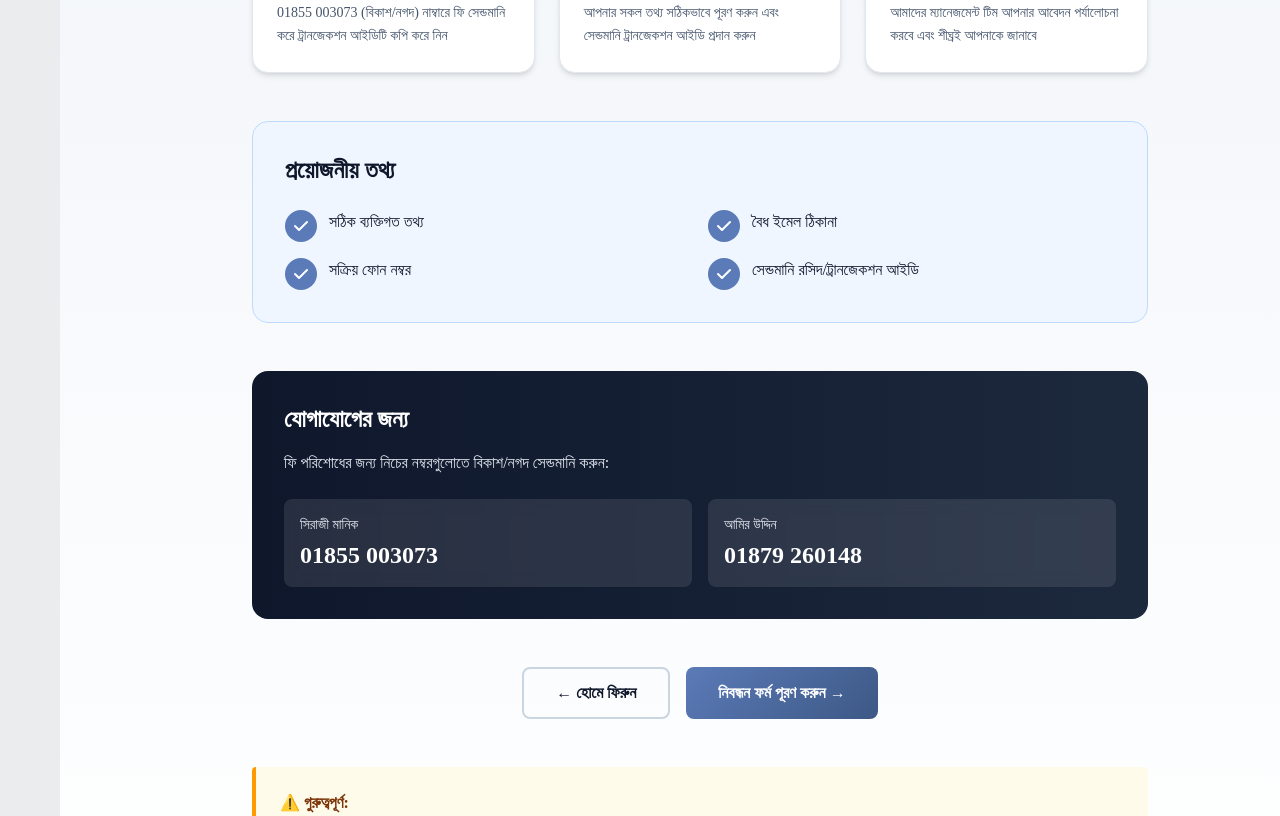
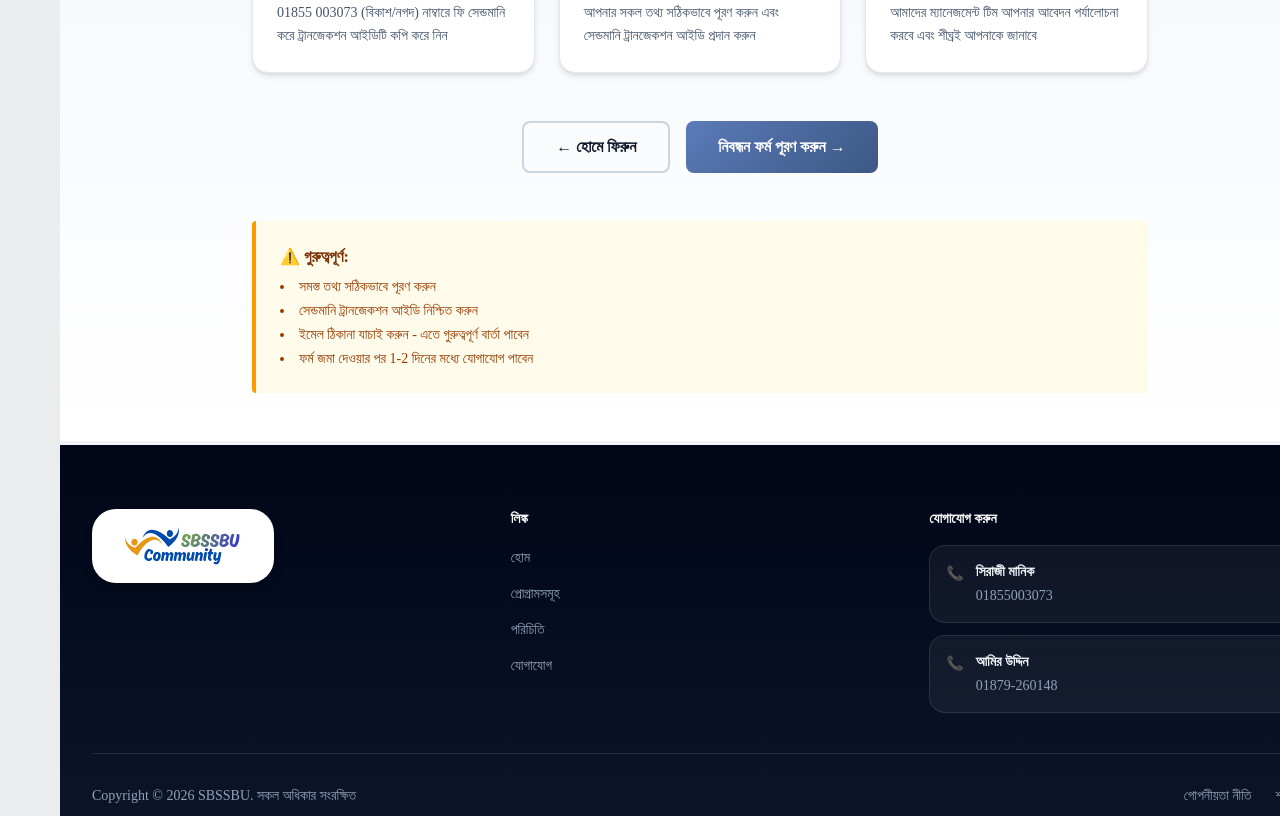
Before and after one commit to atmabdullaham/sbss-bu-frontend, a React (Vite) app: page /registerend in a window 1280 px wide. Shown: the part 440-1256 px from the top of the page. Built offline with nearby package versions, Linux system fonts and the light colour scheme; no server answers; a web font is replaced by a local one.

Commit message:
added time ends related fix

```diff
--- a/src/pages/RegisterEnd.jsx
+++ b/src/pages/RegisterEnd.jsx
@@ -85,144 +85,6 @@ const RegisterEnd = () => {
                   আমাদের ম্যানেজমেন্ট টিম আপনার আবেদন পর্যালোচনা করবে এবং শীঘ্রই
                   আপনাকে জানাবে
                 </p>
-              </div>
-            </div>
-          </div>
-
-          {/* Requirements Section */}
-          <div className="mb-12 bg-blue-50 rounded-2xl p-8 border border-blue-200">
-            <h2 className="text-2xl font-bold text-slate-900 mb-6">
-              প্রয়োজনীয় তথ্য
-            </h2>
-            <div className="grid grid-cols-1 sm:grid-cols-2 gap-4">
-              <div className="flex items-start gap-3">
-                <div className="flex-shrink-0">
-                  <div
-                    className="flex h-8 w-8 items-center justify-center rounded-full"
-                    style={{ backgroundColor: brand.primary }}
-                  >
-                    <svg
-                      className="h-5 w-5 text-white"
-                      fill="currentColor"
-                      viewBox="0 0 20 20"
-                    >
-                      <path
-                        fillRule="evenodd"
-                        d="M16.707 5.293a1 1 0 010 1.414l-8 8a1 1 0 01-1.414 0l-4-4a1 1 0 011.414-1.414L8 12.586l7.293-7.293a1 1 0 011.414 0z"
-                        clipRule="evenodd"
-                      />
-                    </svg>
-                  </div>
-                </div>
-                <div>
-                  <p className="text-slate-900 font-medium">
-                    সঠিক ব্যক্তিগত তথ্য
-                  </p>
-                </div>
-              </div>
-
-              <div className="flex items-start gap-3">
-                <div className="flex-shrink-0">
-                  <div
-                    className="flex h-8 w-8 items-center justify-center rounded-full"
-                    style={{ backgroundColor: brand.primary }}
-                  >
-                    <svg
-                      className="h-5 w-5 text-white"
-                      fill="currentColor"
-                      viewBox="0 0 20 20"
-                    >
-                      <path
-                        fillRule="evenodd"
-                        d="M16.707 5.293a1 1 0 010 1.414l-8 8a1 1 0 01-1.414 0l-4-4a1 1 0 011.414-1.414L8 12.586l7.293-7.293a1 1 0 011.414 0z"
-                        clipRule="evenodd"
-                      />
-                    </svg>
-                  </div>
-                </div>
-                <div>
-                  <p className="text-slate-900 font-medium">বৈধ ইমেল ঠিকানা</p>
-                </div>
-              </div>
-
-              <div className="flex items-start gap-3">
-                <div className="flex-shrink-0">
-                  <div
-                    className="flex h-8 w-8 items-center justify-center rounded-full"
-                    style={{ backgroundColor: brand.primary }}
-                  >
-                    <svg
-                      className="h-5 w-5 text-white"
-                      fill="currentColor"
-                      viewBox="0 0 20 20"
-                    >
-                      <path
-                        fillRule="evenodd"
-                        d="M16.707 5.293a1 1 0 010 1.414l-8 8a1 1 0 01-1.414 0l-4-4a1 1 0 011.414-1.414L8 12.586l7.293-7.293a1 1 0 011.414 0z"
-                        clipRule="evenodd"
-                      />
-                    </svg>
-                  </div>
-                </div>
-                <div>
-                  <p className="text-slate-900 font-medium">
-                    সক্রিয় ফোন নম্বর
-                  </p>
-                </div>
-              </div>
-
-              <div className="flex items-start gap-3">
-                <div className="flex-shrink-0">
-                  <div
-                    className="flex h-8 w-8 items-center justify-center rounded-full"
-                    style={{ backgroundColor: brand.primary }}
-                  >
-                    <svg
-                      className="h-5 w-5 text-white"
-                      fill="currentColor"
-                      viewBox="0 0 20 20"
-                    >
-                      <path
-                        fillRule="evenodd"
-                        d="M16.707 5.293a1 1 0 010 1.414l-8 8a1 1 0 01-1.414 0l-4-4a1 1 0 011.414-1.414L8 12.586l7.293-7.293a1 1 0 011.414 0z"
-                        clipRule="evenodd"
-                      />
-                    </svg>
-                  </div>
-                </div>
-                <div>
-                  <p className="text-slate-900 font-medium">
-                    সেন্ডমানি রসিদ/ট্রানজেকশন আইডি
-                  </p>
-                </div>
-              </div>
-            </div>
-          </div>
-
-          {/* Contact Info */}
-          <div className="mb-12 bg-gradient-to-r from-slate-900 to-slate-800 rounded-2xl p-8 text-white">
-            <h2 className="text-2xl font-bold mb-4">যোগাযোগের জন্য</h2>
-            <p className="mb-6 text-slate-200">
-              ফি পরিশোধের জন্য নিচের নম্বরগুলোতে বিকাশ/নগদ সেন্ডমানি করুন:
-            </p>
-            <div className="grid grid-cols-1 sm:grid-cols-2 gap-4">
-              <div className="bg-white/10 rounded-lg p-4 backdrop-blur-sm">
-                <p className="text-sm text-slate-200 mb-1">সিরাজী মানিক</p>
-                <a
-                  href="tel:01855003073"
-                  className="text-2xl font-bold hover:text-blue-300 transition-colors"
-                >
-                  01855 003073
-                </a>
-              </div>
-              <div className="bg-white/10 rounded-lg p-4 backdrop-blur-sm">
-                <p className="text-sm text-slate-200 mb-1">আমির উদ্দিন</p>
-                <a
-                  href="tel:01879260148"
-                  className="text-2xl font-bold hover:text-blue-300 transition-colors"
-                >
-                  01879 260148
-                </a>
               </div>
             </div>
           </div>
```
